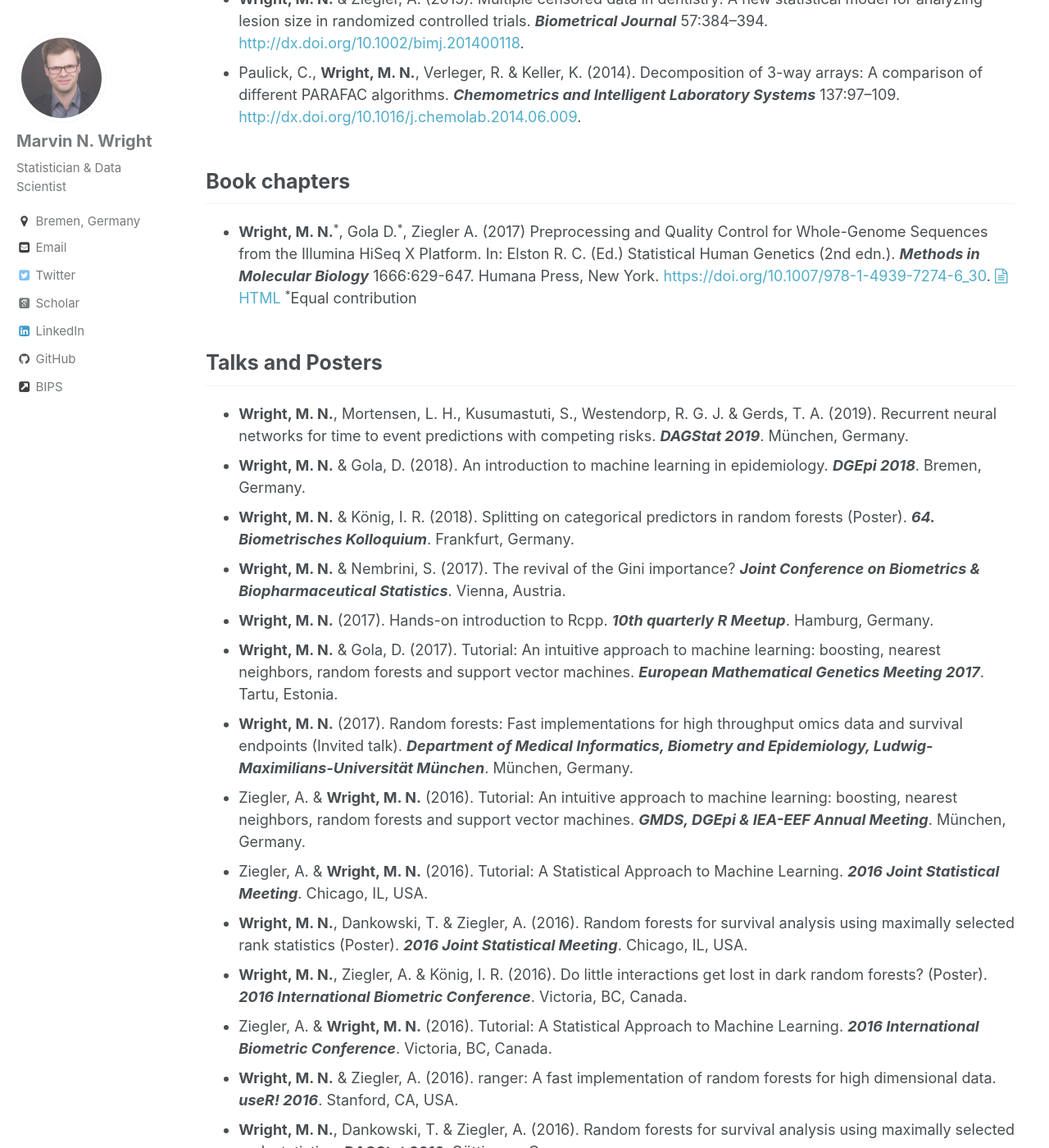
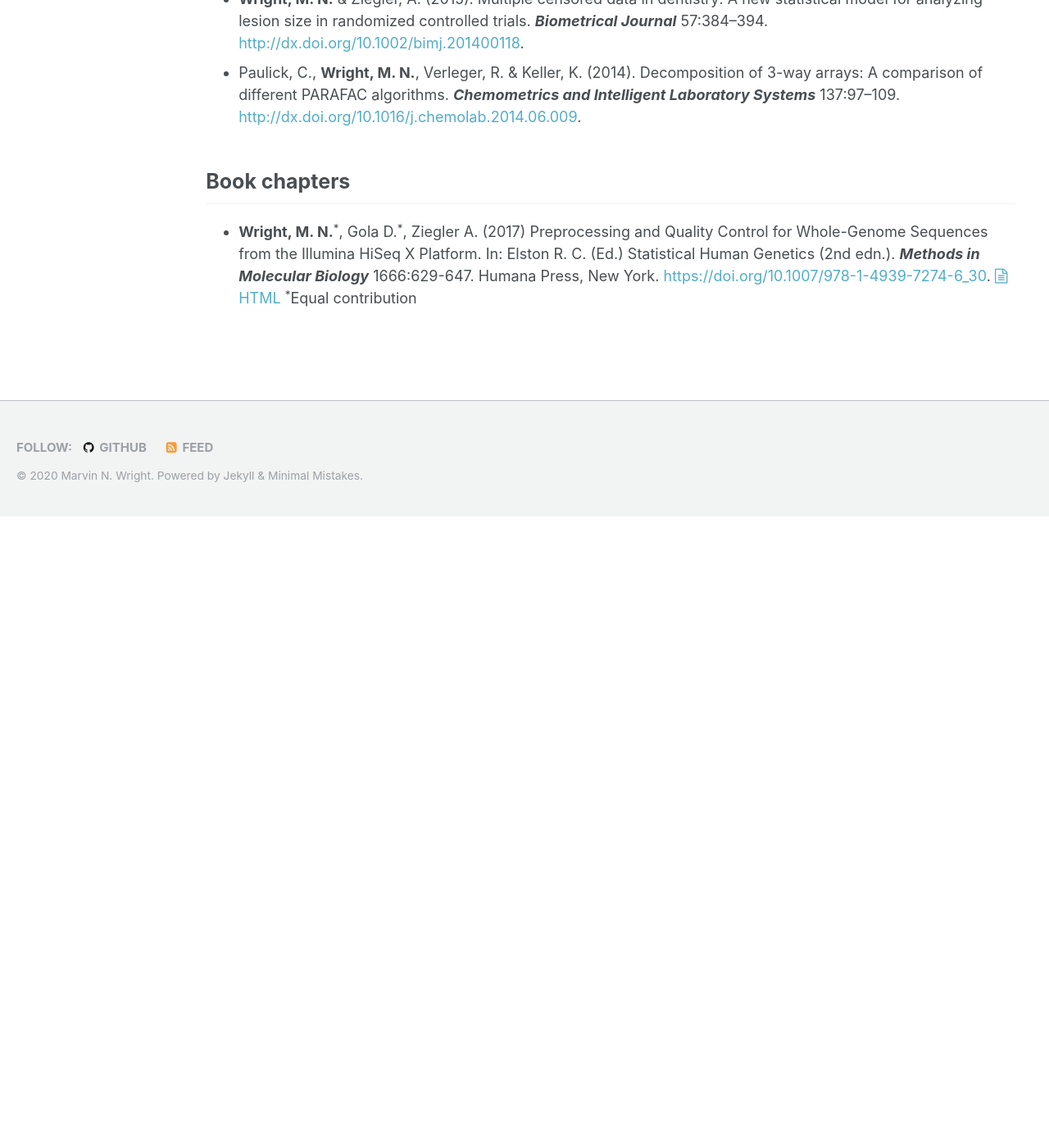
Before and after one commit to mnwright/mnwright.github.io, a Jekyll site: the page built from _pages/publications.md, in a window 1280 px wide and 1400 px high, scrolled down 2187 px. Shown: the whole window at 82% size. Built offline with Jekyll 4.4.1, drawn with Linux system fonts in a browser that asks for light colours; some web fonts are replaced; after the commit the page ends 2817 px from its top, so only the background shows below that; some of the changed text lies outside the part shown.

Commit message:
update talks

```diff
--- a/_data/navigation.yml
+++ b/_data/navigation.yml
@@ -2,6 +2,8 @@
 main:
   - title: "Publications"
     url: /publications/
+  - title: "Talks"
+    url: /talks/
   - title: "Software"
     url: /software/
   # - title: "Sample Posts"
--- a/_pages/publications.md
+++ b/_pages/publications.md
@@ -34,25 +34,3 @@ Most papers are freely available (<i class="fa fa-file-pdf-o"></i>PDF links). Ju
 ## Book chapters
 * {:.pub} **Wright, M. N.**<sup>\*</sup>, Gola D.<sup>\*</sup>, Ziegler A. (2017) Preprocessing and Quality Control for Whole-Genome Sequences from the Illumina HiSeq X Platform. In: Elston R. C. (Ed.) Statistical Human Genetics (2nd edn.). ***Methods in Molecular Biology*** 1666:629-647. Humana Press, New York. <https://doi.org/10.1007/978-1-4939-7274-6_30>. <a href="https://imbs-hl.github.io/illumina_seq.html"><i class="fa fa-file-text-o"></i>HTML</a>
 <sup>\*</sup>Equal contribution
-
-## Talks and Posters
-* {:.pub} **Wright, M. N.**, Mortensen, L. H., Kusumastuti, S., Westendorp, R. G. J. & Gerds, T. A. (2019). Recurrent neural networks for time to event predictions with competing risks. ***DAGStat 2019***. München, Germany.
-* {:.pub} **Wright, M. N.** & Gola, D. (2018). An introduction to machine learning in epidemiology. ***DGEpi 2018***. Bremen, Germany.
-* {:.pub} **Wright, M. N.** & König, I. R. (2018). Splitting on categorical predictors in random forests (Poster). ***64. Biometrisches Kolloquium***. Frankfurt, Germany.
-* {:.pub} **Wright, M. N.** & Nembrini, S. (2017). The revival of the Gini importance? ***Joint Conference on Biometrics & Biopharmaceutical Statistics***. Vienna, Austria.
-* {:.pub} **Wright, M. N.**  (2017). Hands-on introduction to Rcpp. ***10th quarterly R Meetup***. Hamburg, Germany.
-* {:.pub} **Wright, M. N.** & Gola, D. (2017). Tutorial: An intuitive approach to machine learning: boosting, nearest neighbors, random forests and support vector machines. ***European Mathematical Genetics Meeting 2017***. Tartu, Estonia.
-* {:.pub} **Wright, M. N.** (2017). Random forests: Fast implementations for high throughput omics data and survival endpoints (Invited talk). ***Department of Medical Informatics, Biometry and Epidemiology, Ludwig-Maximilians-Universität München***. München, Germany.
-* {:.pub} Ziegler, A. & **Wright, M. N.** (2016). Tutorial: An intuitive approach to machine learning: boosting, nearest neighbors, random forests and support vector machines. ***GMDS, DGEpi & IEA-EEF Annual Meeting***. München, Germany.
-* {:.pub} Ziegler, A. & **Wright, M. N.** (2016). Tutorial: A Statistical Approach to Machine Learning. ***2016 Joint Statistical Meeting***. Chicago, IL, USA.
-* {:.pub} **Wright, M. N.**, Dankowski, T. & Ziegler, A. (2016). Random forests for survival analysis using maximally selected rank statistics (Poster). ***2016 Joint Statistical Meeting***. Chicago, IL, USA.
-* {:.pub} **Wright, M. N.**, Ziegler, A. & König, I. R. (2016). Do little interactions get lost in dark random forests? (Poster). ***2016 International Biometric Conference***. Victoria, BC, Canada.
-* {:.pub} Ziegler, A. & **Wright, M. N.** (2016). Tutorial: A Statistical Approach to Machine Learning. ***2016 International Biometric Conference***. Victoria, BC, Canada.
-* {:.pub} **Wright, M. N.** & Ziegler, A. (2016). ranger: A fast implementation of random forests for high dimensional data. ***useR! 2016***. Stanford, CA, USA.
-* {:.pub} **Wright, M. N.**, Dankowski, T. & Ziegler, A. (2016). Random forests for survival analysis using maximally selected rank statistics. ***DAGStat 2016***. Göttingen, Germany.
-* {:.pub} **Wright, M. N.** (2015). Random forests: Fast implementations for high dimensional data and survival analysis (Invited talk). ***Section of Biostatistics, University of Copenhagen***. Copenhagen, Denmark.
-* {:.pub} **Wright, M. N.**, Dankowski, T. & Ziegler, A. (2015). Random forests for survival analysis using maximally selected rank statistics. ***Herbstworkshop AG Statistische Methoden in der Epidemiologie***. Mainz, Germany.
-* {:.pub} **Wright, M. N.** & König, I. R. (2015). Do little interactions get lost in dark random forests? (Poster, presented by I.R. König). ***IGES 2015***. Baltimore, MD, USA.
-* {:.pub} **Wright, M. N.** (2015). Tutorial: Implementation of random forests in the R package ranger. ***Statistical Computing 2015***. Schloss Reisensburg, Günzburg, Germany.
-* {:.pub} **Wright, M. N.** & Ziegler, A. (2015). ranger: A fast implementation of random forests for high dimensional data. ***61. Biometrisches Kolloquium***. Dortmund, Germany.
-* {:.pub} **Wright, M. N.** & Ziegler, A. (2014). A software package for genome-wide association studies with random survival forests (Poster). ***IGES 2014***. Vienna, Austria.
```
Also changed, not shown: _pages/talks.md (added, +33 -0 lines).
